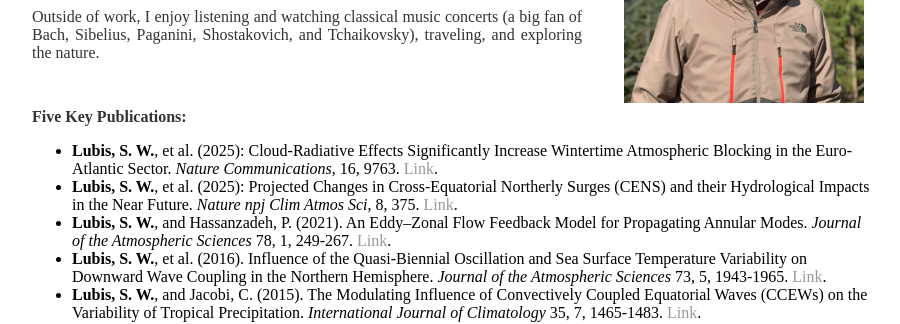
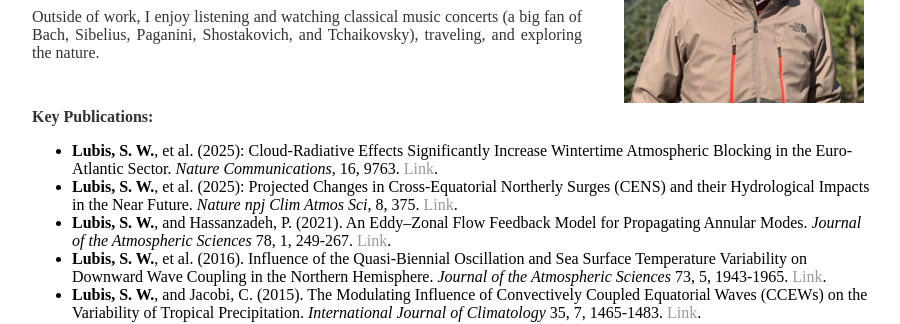
Before and after one commit to sandrolubis/sandrolubis.github.io, a Jekyll site: the page built from index.html, in a window 1280 px wide. Shown: the part 529-853 px from the top of the page, without its empty margins (276-1176 px from the left). Built offline with Jekyll 4.4.1, drawn with Linux system fonts in a browser that asks for light colours.

Commit message:
Update index.html

```diff
--- a/index.html
+++ b/index.html
@@ -43,7 +43,7 @@
         <p class="ex"><font size=3>Outside of work, I enjoy listening and watching classical music concerts (a big fan of Bach, Sibelius,
 		Paganini, Shostakovich, and Tchaikovsky), traveling, and exploring the nature.</font></p>
 
-	<p class="ex", style="padding-top:30px"><font size=3><b>Five Key Publications:</b></p>
+	<p class="ex", style="padding-top:30px"><font size=3><b>Key Publications:</b></p>
 		<ul class="ex">
 		<li> <b>Lubis, S. W.</b>, et al. (2025): Cloud-Radiative Effects Significantly Increase Wintertime Atmospheric Blocking in the Euro-Atlantic Sector. <i>Nature Communications</i>, 16, 9763. <a href="https://doi.org/10.1038/s41467-025-64672-9">Link</a>.</li>
 		<li> <b>Lubis, S. W.</b>, et al. (2025): Projected Changes in Cross-Equatorial Northerly Surges (CENS) and their Hydrological Impacts in the Near Future. <i>Nature npj Clim Atmos Sci</i>, 8, 375. <a href="https://doi.org/10.1038/s41612-025-01239-x">Link</a>.</li>
```
